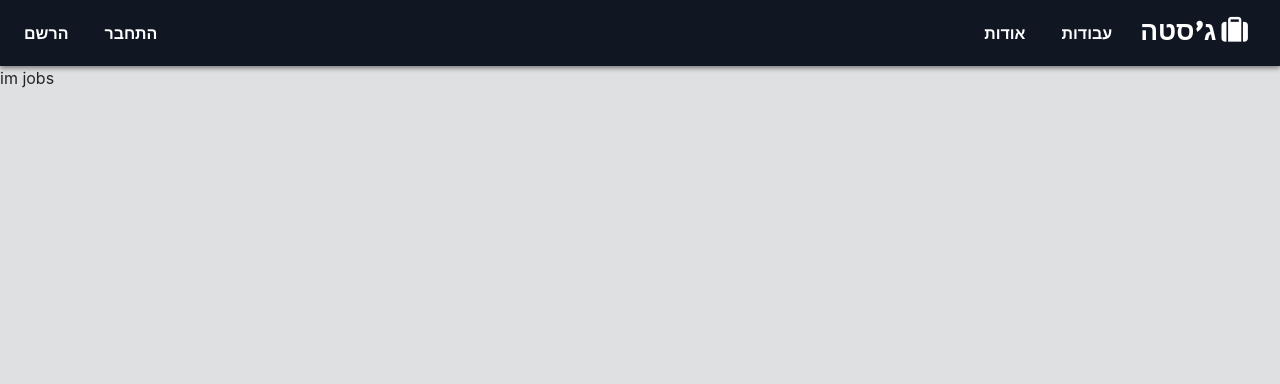
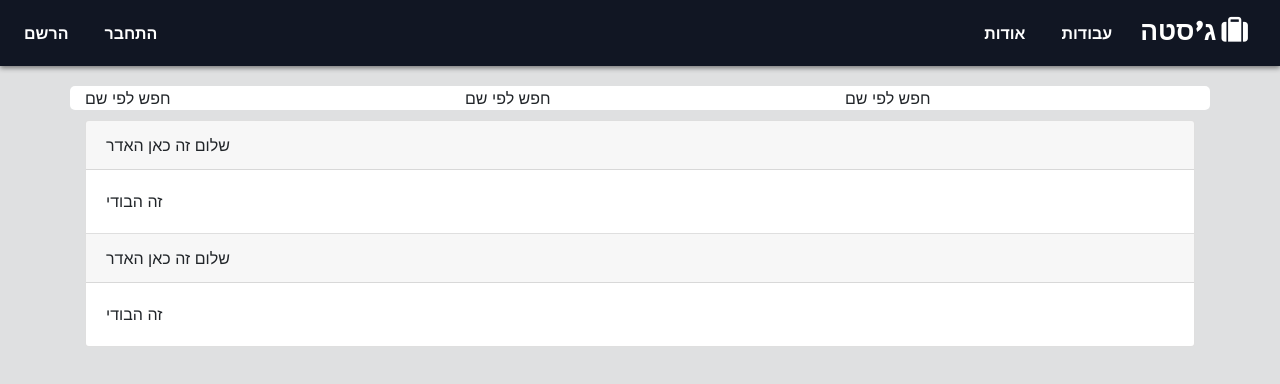
Before and after one commit to Yuvalatia/jesta, a React (Create React App) app: page /jobs in a window 1280 px wide. Shown: the top 384 px of the page. Built offline with nearby package versions, Linux system fonts and the light colour scheme.

Commit message:
first look job page

```diff
--- /dev/null
+++ b/src/Pages/Jobs/JobAccordion.js
@@ -0,0 +1,21 @@
+import React from 'react';
+import Accordion from 'react-bootstrap/Accordion';
+import Card from 'react-bootstrap/Card';
+
+import './JobAccordion.css';
+const JobAccordion = (props) => {
+    return(
+        <Card>
+            <Accordion.Toggle as={Card.Header} eventKey="0">
+                שלום זה כאן האדר
+            </Accordion.Toggle>
+            <Accordion.Collapse eventKey="0">
+                <Card.Body>
+                    זה הבודי
+                </Card.Body>
+            </Accordion.Collapse>
+        </Card>
+    );
+}
+
+export default JobAccordion;
--- a/src/Pages/Jobs/Jobs.css
+++ b/src/Pages/Jobs/Jobs.css
@@ -2,4 +2,12 @@
     background-color: #dfe0e1;
     z-index: -200;
     min-height: 100vh;
+    padding-top: 20px;
 }
+.jobs__filter__container {
+   background-color: white;
+   border-radius: 5px;
+}
+.jobs__results__container {
+    margin-top: 10px;
+}
--- a/src/Pages/Jobs/Jobs.js
+++ b/src/Pages/Jobs/Jobs.js
@@ -1,11 +1,31 @@
 import React from "react";
+import Container from "react-bootstrap/Container";
+import Row from 'react-bootstrap/Row';
+import Col from 'react-bootstrap/Col';
+import Accordion from 'react-bootstrap/Accordion';
+
+import JobAccordion from './JobAccordion';
 
 import "./Jobs.css";
 class Jobs extends React.Component {
   render() {
     return (
       <div className='jobs__container'>
-        im jobs
+        <Container>
+        <Row className="jobs__filter__container">
+          <Col>חפש לפי שם</Col>
+          <Col>חפש לפי שם</Col>
+          <Col>חפש לפי שם</Col>
+        </Row>
+        <Row className="jobs__results__container">
+          <Col>
+            <Accordion defaultActiveKey="0">
+              <JobAccordion />
+              <JobAccordion />
+            </Accordion>
+          </Col>
+        </Row>
+        </Container>
       </div>
     );
   }
```
Also changed, not shown: src/Pages/Jobs/JobAccordion.css (added).
